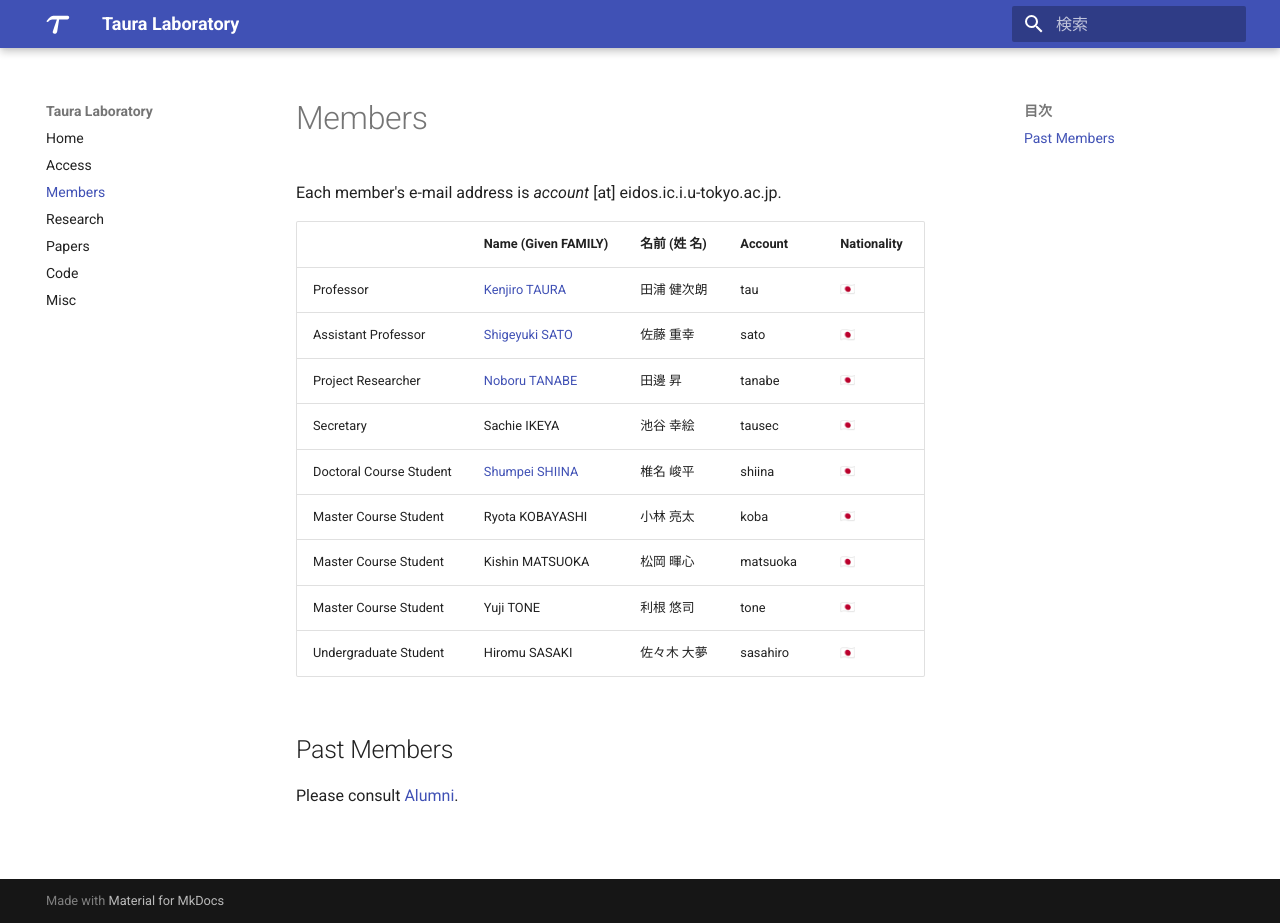
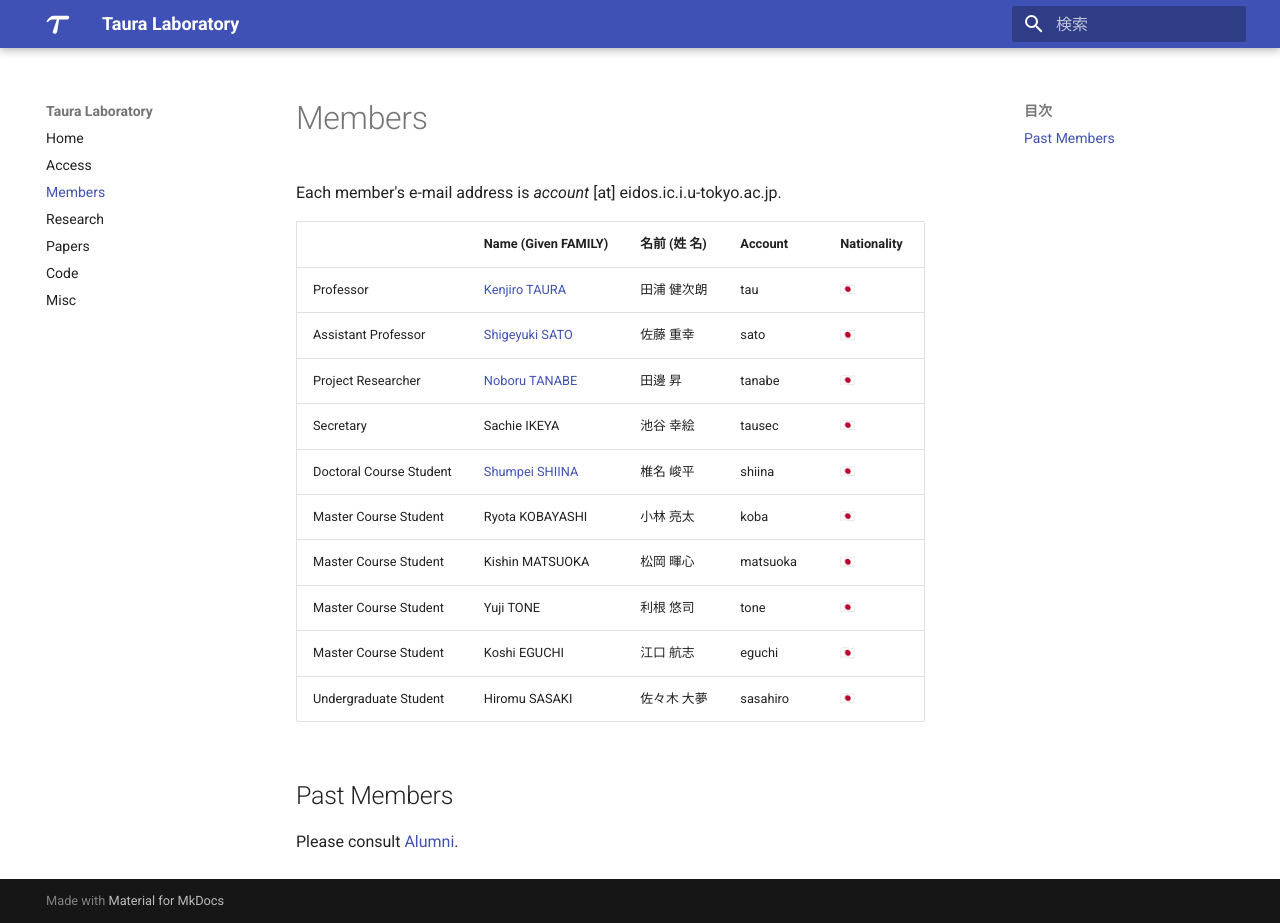
Before and after one commit to Yukayo/taura-lab, an MkDocs documentation site: the page built from docs/members.md, in a window 1280 px wide and 923 px high. Built offline with MkDocs 1.6.1 and Material for MkDocs 9.7.7, drawn with Linux system fonts in a browser that asks for light colours; emoji names are drawn with the system emoji font.

Commit message:
Update members.md

```diff
--- a/docs/members.md
+++ b/docs/members.md
@@ -12,6 +12,7 @@ Each member's e-mail address is _account_ [at] eidos.ic.i.u-tokyo.ac.jp.
 |Master Course Student|Ryota KOBAYASHI|小林 亮太|koba|:jp:|
 |Master Course Student|Kishin MATSUOKA|松岡 暉心|matsuoka|:jp:|
 |Master Course Student|Yuji TONE|利根 悠司|tone|:jp:|
+|Master Course Student|Koshi EGUCHI|江口 航志|eguchi|:jp:|
 |Undergraduate Student|Hiromu SASAKI|佐々木 大夢|sasahiro|:jp:|
 
 ## Past Members
```
